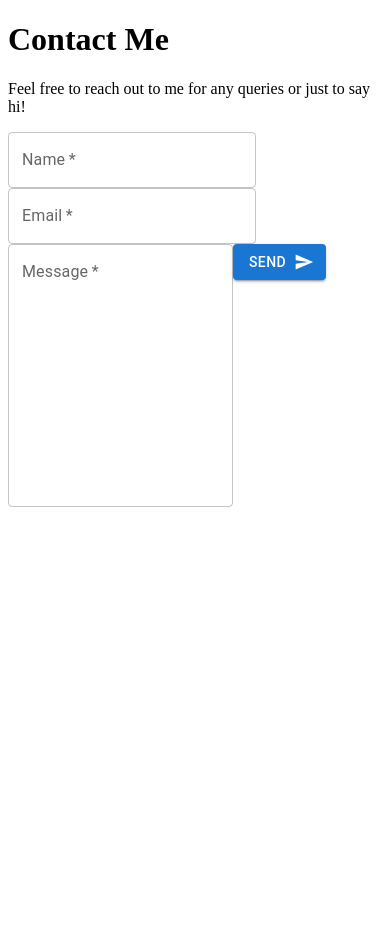
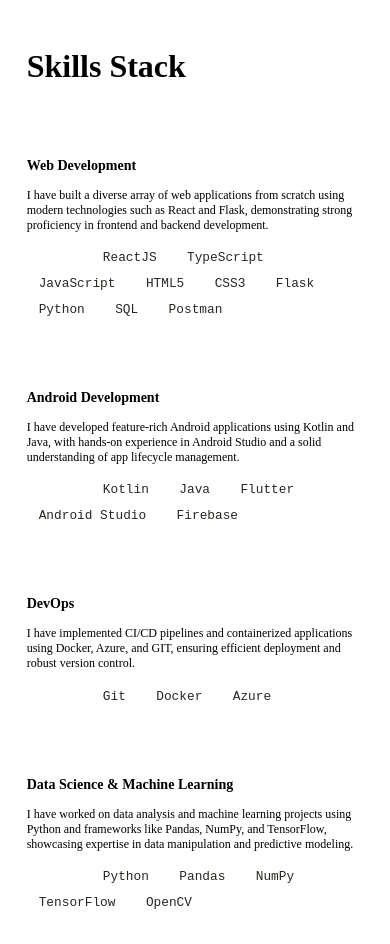
Before and after one commit to aish21/aishwarya-singh-web, a React (Create React App) app in the folder revamped-personal-website/: page / in a window 390 px wide. Shown: the top 944 px of the page. Before the commit the page ends 844 px from the top, so only its background shows below. Built offline with nearby package versions, Linux system fonts and the light colour scheme.

Commit message:
Add skills stack component

```diff
--- /dev/null
+++ b/revamped-personal-website/src/assets/styles/SkillsStack.scss
@@ -0,0 +1,85 @@
+.skills-group {
+  padding: 5% 10%;
+  display: flex;
+  flex-direction: column;
+  text-align: left;
+
+  svg {
+    color: white;
+  }
+}
+
+.skills-group .skills-group-container {
+  display: grid;
+  grid-template-columns: repeat(3, 1fr);
+  grid-gap: 50px;
+}
+
+.skills-group .skills-group-container .skills-group-item {
+  align-items: center;
+  text-align: left;
+}
+
+.chip {
+  color: rgb(39, 40, 34) !important;
+  background-color: white !important;
+  font-size: 0.8rem !important;
+  height: 25px !important;
+
+  span {
+    font-family: 'Courier Prime', monospace;
+    color: rgb(39, 40, 34);
+  }
+
+  svg {
+    height: 15px !important;
+  }
+}
+
+.all-skills {
+  line-height: 2;
+  margin: 0.5;
+
+  .chip-title {
+    color: white;
+    padding-right: 10px;
+  }
+}
+
+.all-skills .MuiChip-root {
+  margin-right: 0.5em;
+}
+
+.all-skills .MuiChip-outlined {
+  background-color: #e0e0e0;
+  font-family: source-code-pro, Menlo, Monaco, Consolas, 'Courier New',
+    monospace;
+}
+
+.all-skills .MuiChip-outlined span {
+  color: rgb(39, 40, 34);
+}
+
+@media screen {
+  @media (max-width: 768px) {
+    .skills-group {
+      display: block;
+      padding-left: 5%;
+      padding-right: 5%;
+    }
+
+    .skills-group .skills-group-container {
+      display: initial;
+    }
+
+    .skills-group .skills-group-container .skills-group-item {
+      padding-bottom: 5%;
+    }
+  }
+
+  @media (max-width: 567px) {
+    .skills-group-item {
+      font-size: 12px;
+    }
+  }
+}
--- a/revamped-personal-website/src/components/App.tsx
+++ b/revamped-personal-website/src/components/App.tsx
@@ -1,11 +1,11 @@
 // filepath: /c:/Users/aisha/OneDrive/Desktop/GitHub/revamped-personal-website/revamped-personal-website/src/App.tsx
 import React from 'react';
-import ContactMe from './ContactMe';
+import SkillsStack from './SkillsStack';
 
 function App() {
   return (
     <div>
-      <ContactMe />
+      <SkillsStack />
     </div>
   );
 }
--- a/revamped-personal-website/src/components/ContactMe.tsx
+++ b/revamped-personal-website/src/components/ContactMe.tsx
@@ -5,6 +5,7 @@
 import SendIcon from '@mui/icons-material/Send';
 import emailjs from '@emailjs/browser';
 import emailConfig from '../emailConfig';
+import '../assets/styles/ContactMe.scss';
 
 function ContactMe() {
   const [name, setName] = useState<string>('');
--- /dev/null
+++ b/revamped-personal-website/src/components/SkillsStack.tsx
@@ -0,0 +1,106 @@
+import React from 'react';
+import '@fortawesome/free-regular-svg-icons';
+import { FontAwesomeIcon } from '@fortawesome/react-fontawesome';
+import {
+  faReact,
+  faDocker,
+  faPython,
+  faAndroid,
+} from '@fortawesome/free-brands-svg-icons';
+import Chip from '@mui/material/Chip';
+import '../assets/styles/SkillsStack.scss';
+
+const webDev = [
+  'ReactJS',
+  'TypeScript',
+  'JavaScript',
+  'HTML5',
+  'CSS3',
+  'Flask',
+  'Python',
+  'SQL',
+  'Postman',
+];
+
+const DevOps = ['Git', 'Docker', 'Azure'];
+
+const mobileDev = ['Kotlin', 'Java', 'Flutter', 'Android Studio', 'Firebase'];
+
+const dsML = ['Python', 'Pandas', 'NumPy', 'TensorFlow', 'OpenCV'];
+
+function SkillsStack() {
+  return (
+    <div className="container" id="skills-stack">
+      <div className="skills-group">
+        <h1>Skills Stack</h1>
+        <div className="skills-group-container">
+          <div className="skills-group-item">
+            <FontAwesomeIcon icon={faReact} size="3x" />
+            <h3>Web Development</h3>
+            <p>
+              I have built a diverse array of web applications from scratch
+              using modern technologies such as React and Flask, demonstrating
+              strong proficiency in frontend and backend development.
+            </p>
+            <div className="all-skills">
+              <span className="chip-title">Tech stack:</span>
+              {webDev.map((label, index) => (
+                <Chip key={index} className="chip" label={label} />
+              ))}
+            </div>
+          </div>
+
+          <div className="skills-group-item">
+            <FontAwesomeIcon icon={faAndroid} size="3x" />
+            <h3>Android Development</h3>
+            <p>
+              I have developed feature-rich Android applications using Kotlin
+              and Java, with hands-on experience in Android Studio and a solid
+              understanding of app lifecycle management.
+            </p>
+            <div className="all-skills">
+              <span className="chip-title">Tech stack:</span>
+              {mobileDev.map((label, index) => (
+                <Chip key={index} className="chip" label={label} />
+              ))}
+            </div>
+          </div>
+
+          <div className="skills-group-item">
+            <FontAwesomeIcon icon={faDocker} size="3x" />
+            <h3>DevOps</h3>
+            <p>
+              I have implemented CI/CD pipelines and containerized applications
+              using Docker, Azure, and GIT, ensuring efficient deployment and
+              robust version control.
+            </p>
+            <div className="all-skills">
+              <span className="chip-title">Tech stack:</span>
+              {DevOps.map((label, index) => (
+                <Chip key={index} className="chip" label={label} />
+              ))}
+            </div>
+          </div>
+
+          <div className="skills-group-item">
+            <FontAwesomeIcon icon={faReact} size="3x" />
+            <h3>Data Science & Machine Learning</h3>
+            <p>
+              I have worked on data analysis and machine learning projects using
+              Python and frameworks like Pandas, NumPy, and TensorFlow,
+              showcasing expertise in data manipulation and predictive modeling.
+            </p>
+            <div className="all-skills">
+              <span className="chip-title">Tech stack:</span>
+              {dsML.map((label, index) => (
+                <Chip key={index} className="chip" label={label} />
+              ))}
+            </div>
+          </div>
+        </div>
+      </div>
+    </div>
+  );
+}
+
+export default SkillsStack;
```
Also changed, not shown: revamped-personal-website/src/assets/styles/ContactMe.scss (added, +48 -0 lines).
